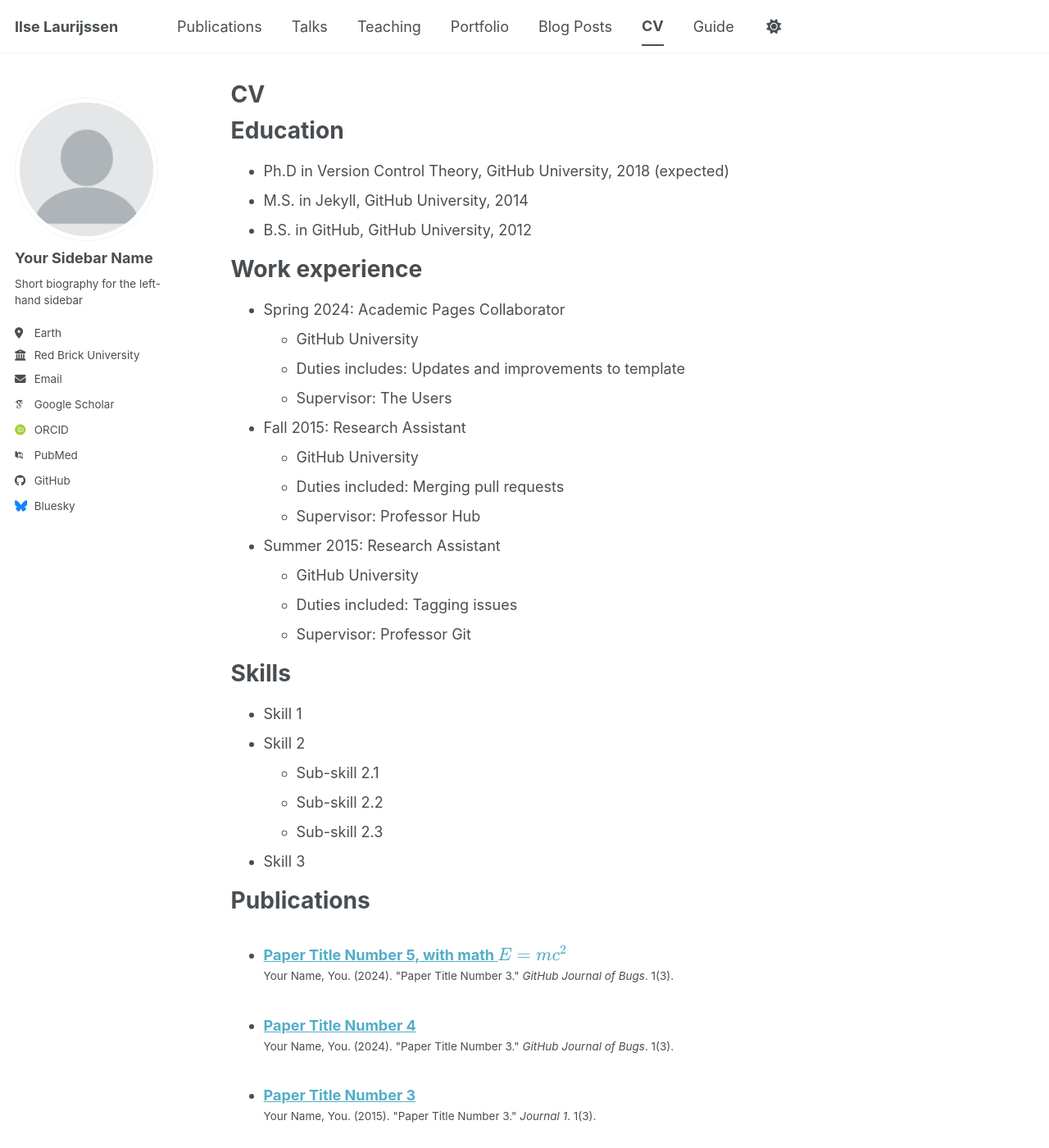
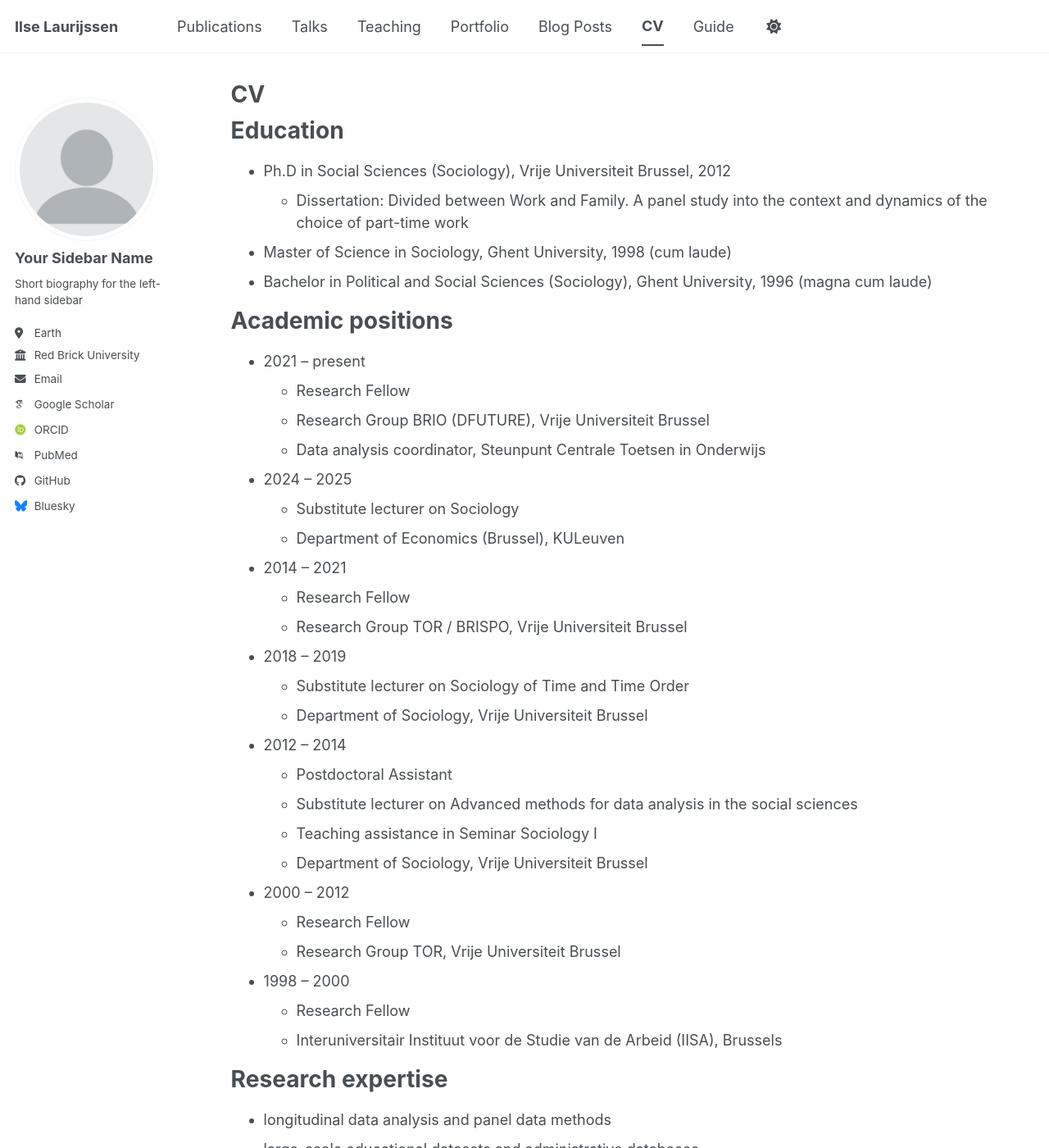
Before and after one commit to ilselaurijssen/ilselaurijssen.github.io, a Jekyll site: the page built from _pages/cv.md, in a window 1280 px wide and 1400 px high. Shown: the whole window at 82% size. Built offline with Jekyll 4.4.1, drawn with Linux system fonts in a browser that asks for light colours; some web fonts are replaced; a script bundle is joined from its source files by our own code; library files that are not in the unit come from our copies; some of the changed text lies outside the part shown.

Commit message:
Update cv.md
Eerste versie CV

```diff
--- a/_pages/cv.md
+++ b/_pages/cv.md
@@ -11,35 +11,58 @@
 
 Education
 ======
-* Ph.D in Version Control Theory, GitHub University, 2018 (expected)
-* M.S. in Jekyll, GitHub University, 2014
-* B.S. in GitHub, GitHub University, 2012
+* Ph.D in Social Sciences (Sociology), Vrije Universiteit Brussel, 2012
+  * Dissertation: Divided between Work and Family. A panel study into the context and dynamics of the choice of part-time work
+* Master of Science in Sociology, Ghent University, 1998 (cum laude)
+* Bachelor in Political and Social Sciences (Sociology), Ghent University, 1996 (magna cum laude)
 
-Work experience
+Academic positions
 ======
-* Spring 2024: Academic Pages Collaborator
-  * GitHub University
-  * Duties includes: Updates and improvements to template
-  * Supervisor: The Users
+* 2021 – present
+  * Research Fellow
+  * Research Group BRIO (DFUTURE), Vrije Universiteit Brussel
+  * Data analysis coordinator, Steunpunt Centrale Toetsen in Onderwijs
+* 2024 – 2025
+  * Substitute lecturer on Sociology
+  * Department of Economics (Brussel), KULeuven
+* 2014 – 2021
+  * Research Fellow
+  * Research Group TOR / BRISPO, Vrije Universiteit Brussel
+* 2018 – 2019
+  * Substitute lecturer on Sociology of Time and Time Order
+  * Department of Sociology, Vrije Universiteit Brussel
+* 2012 – 2014
+  * Postdoctoral Assistant
+  * Substitute lecturer on Advanced methods for data analysis in the social sciences
+  * Teaching assistance in Seminar Sociology I
+  * Department of Sociology, Vrije Universiteit Brussel
+* 2000 – 2012
+  * Research Fellow
+  * Research Group TOR, Vrije Universiteit Brussel
+* 1998 – 2000
+  * Research Fellow
+  * Interuniversitair Instituut voor de Studie van de Arbeid (IISA), Brussels
 
-* Fall 2015: Research Assistant
-  * GitHub University
-  * Duties included: Merging pull requests
-  * Supervisor: Professor Hub
+Research expertise
+======
+* longitudinal data analysis and panel data methods
+* large-scale educational datasets and administrative databases
+* educational inequality and school-to-work transitions
+* methodological interpretation of educational performance indicators
+* development and management of complex data infrastructures
+* policy-oriented research and valorisation
+* coordination within inter-university consortia
 
-* Summer 2015: Research Assistant
-  * GitHub University
-  * Duties included: Tagging issues
-  * Supervisor: Professor Git
-
-Skills
+Major research projects
 ======
-* Skill 1
-* Skill 2
-  * Sub-skill 2.1
-  * Sub-skill 2.2
-  * Sub-skill 2.3
-* Skill 3
+* Steunpunt Centrale Toetsen in Onderwijs (2021–present)
+  * Development and analysis of population-wide educational assessment data in Flanders.
+* Steunpunt Hoger Onderwijs (VUB) (2019-2021)
+* Steunpunt Onderwijsonderzoek (SONO) (2016–2020)
+* Steunpunt Studie- en Schoolloopbanen (SSL) (2007–2016)
+* SONAR longitudinal survey on school-to-work transitions
+* Time Use Research Projects (TOR)
+These projects involved large-scale survey data, administrative datasets and interdisciplinary research collaborations.
 
 Publications
 ======
```
